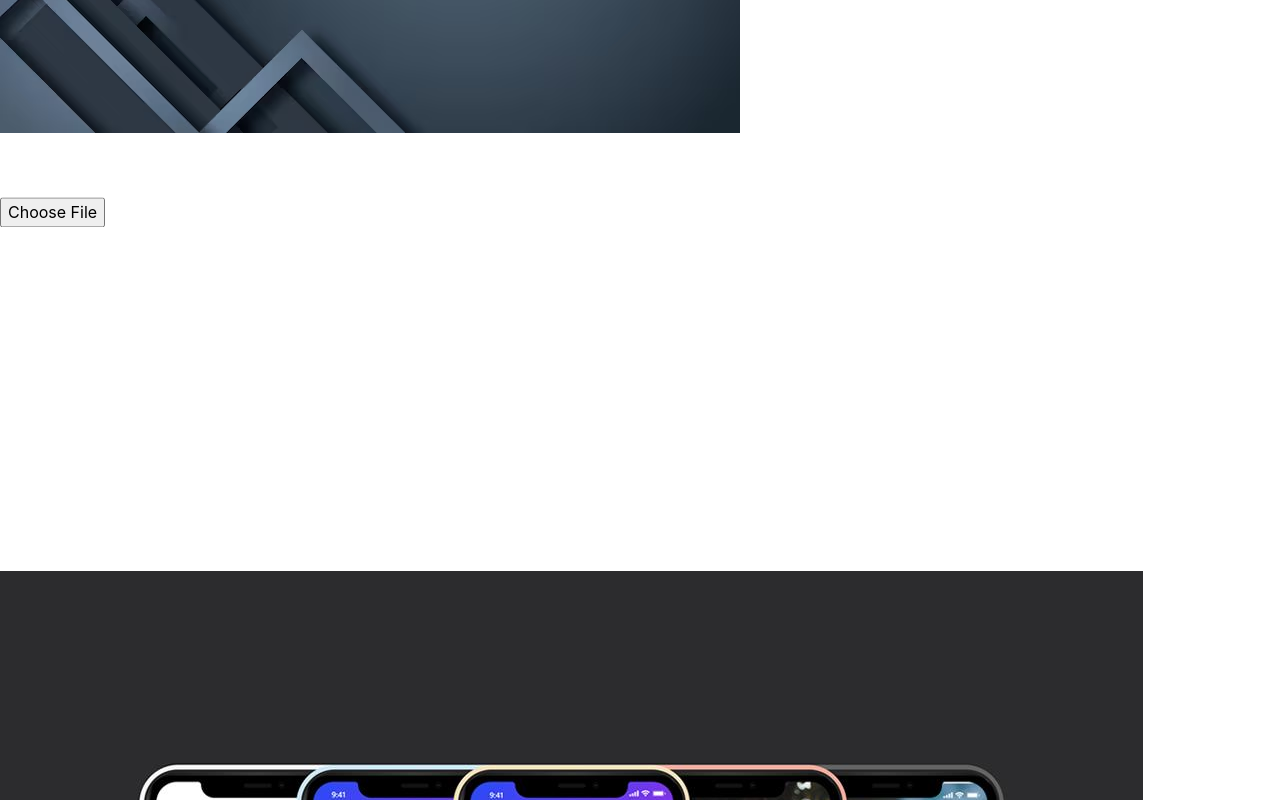
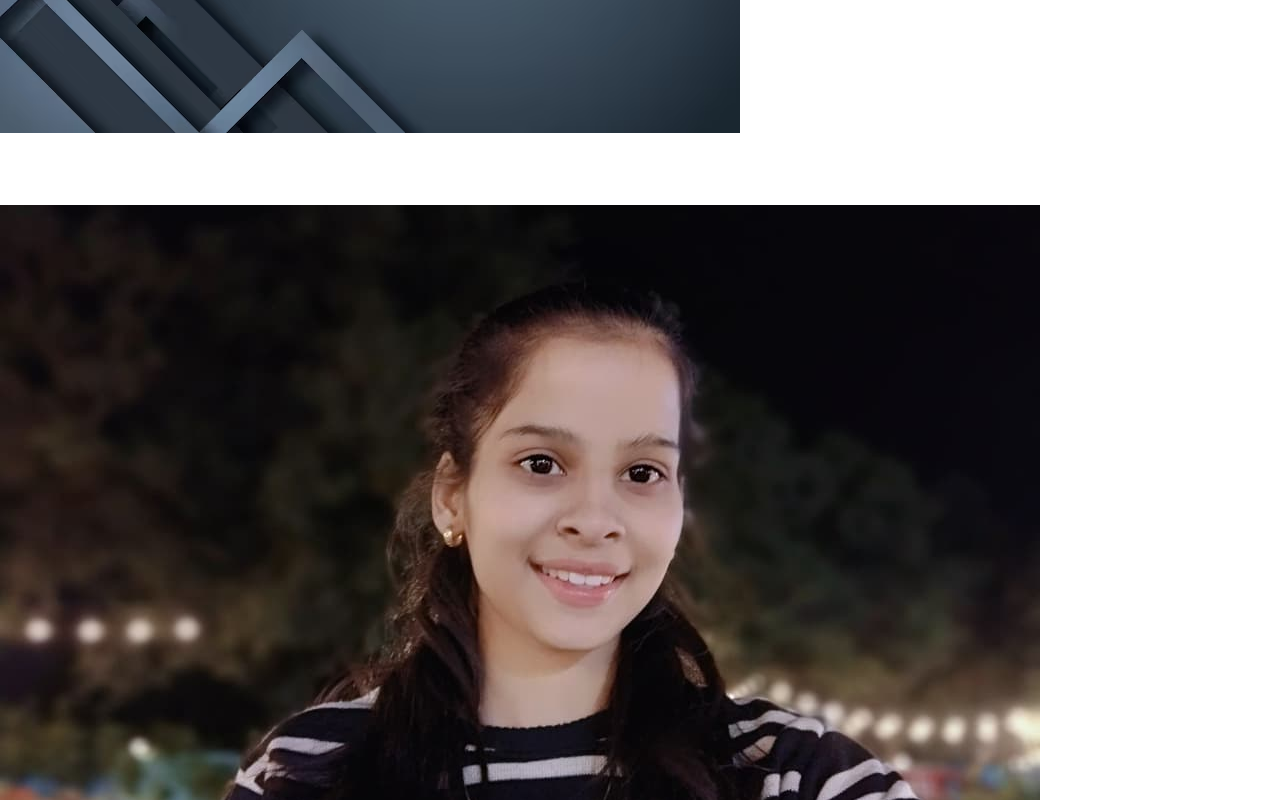
Before and after one commit to cse23shreyajain-netizen/my-portfolio, a React (Vite) app: page / in a window 1280 px wide. Shown: the part 360-1160 px from the top of the page. Built offline with nearby package versions, Linux system fonts and the light colour scheme.

Commit message:
updated hero section

```diff
--- a/src/components/Contact.jsx
+++ b/src/components/Contact.jsx
@@ -4,72 +4,42 @@ const Contact = () => {
   return (
     <section
       id="contact"
-      className="min-h-screen flex flex-col items-center justify-center px-6 py-20 text-center"
+      className="min-h-screen flex items-center justify-center px-6 text-center"
     >
 
-      {/* Heading */}
-      <motion.h2
+      <motion.div
         initial={{ opacity: 0, y: 40 }}
         whileInView={{ opacity: 1, y: 0 }}
         transition={{ duration: 0.6 }}
-        className="text-4xl font-bold mb-12 bg-gradient-to-r from-blue-400 to-purple-400 bg-clip-text text-transparent"
+        className="bg-white/10 backdrop-blur-lg border border-white/20 rounded-2xl p-10 max-w-xl w-full shadow-lg"
       >
-        Get in Touch
-      </motion.h2>
 
-      {/* Container */}
-      <div className="max-w-4xl w-full grid gap-6">
+        <h2 className="text-3xl font-bold mb-6">Get in Touch</h2>
 
-        {/* Email */}
-        <motion.div
-          whileHover={{ scale: 1.05 }}
-          className="bg-white/10 backdrop-blur-lg border border-white/20 rounded-2xl p-8 shadow-lg transition hover:shadow-[0_0_25px_rgba(59,130,246,0.5)]"
-        >
-          <p className="text-gray-400 mb-2">📧 Email</p>
-          <p className="text-2xl font-semibold text-white">
-            shreyajain.dev12@gmail.com
-          </p>
-        </motion.div>
+        <div className="space-y-4 text-gray-300">
 
-        {/* Phone */}
-        <motion.div
-          whileHover={{ scale: 1.05 }}
-          className="bg-white/10 backdrop-blur-lg border border-white/20 rounded-2xl p-8 shadow-lg transition hover:shadow-[0_0_25px_rgba(236,72,153,0.5)]"
-        >
-          <p className="text-gray-400 mb-2">📱 Phone</p>
-          <p className="text-2xl font-semibold text-white">
-            +91 8839357130
-          </p>
-        </motion.div>
+          <p>Email: your@email.com</p>
+          <p>Phone: +91-XXXXXXXXXX</p>
 
-        {/* Links */}
-        <div className="grid md:grid-cols-2 gap-6">
-
-          {/* LinkedIn */}
-          <motion.a
+          <a
             href="https://www.linkedin.com/in/shreya-jain-b041903b3/"
             target="_blank"
-            rel="noopener noreferrer"
-            whileHover={{ scale: 1.05 }}
-            className="bg-white/10 backdrop-blur-lg border border-white/20 rounded-2xl p-8 text-xl font-medium transition hover:bg-blue-500/20 hover:shadow-[0_0_25px_rgba(59,130,246,0.5)]"
+            className="block hover:text-blue-400"
           >
-            🔗 LinkedIn Profile
-          </motion.a>
+            LinkedIn Profile
+          </a>
 
-          {/* GitHub */}
-          <motion.a
+          <a
             href="https://github.com/cse23shreyajain-netizen"
             target="_blank"
-            rel="noopener noreferrer"
-            whileHover={{ scale: 1.05 }}
-            className="bg-white/10 backdrop-blur-lg border border-white/20 rounded-2xl p-8 text-xl font-medium transition hover:bg-gray-500/20 hover:shadow-[0_0_25px_rgba(255,255,255,0.3)]"
+            className="block hover:text-blue-400"
           >
-            💻 GitHub Profile
-          </motion.a>
+            GitHub Profile
+          </a>
 
         </div>
 
-      </div>
+      </motion.div>
 
     </section>
   );
--- a/src/components/Hero.jsx
+++ b/src/components/Hero.jsx
@@ -1,78 +1,70 @@
 import { motion } from "framer-motion";
-import { useState, useRef, useEffect } from "react";
 
 const Hero = () => {
-  const [image, setImage] = useState(null);
-  const fileInputRef = useRef();
+  return (
+    <section
+      id="home"
+      className="min-h-screen flex items-center justify-center text-center px-6"
+    >
 
-  useEffect(() => {
-    const savedImage = localStorage.getItem("profileImage");
-    if (savedImage) setImage(savedImage);
-  }, []);
+      <div className="max-w-3xl mx-auto">
 
-  const handleImageChange = (e) => {
-    const file = e.target.files[0];
-    if (file) {
-      const reader = new FileReader();
-      reader.onloadend = () => {
-        setImage(reader.result);
-        localStorage.setItem("profileImage", reader.result);
-      };
-      reader.readAsDataURL(file);
-    }
-  };
+        {/* PROFILE IMAGE */}
+        <motion.div
+          initial={{ opacity: 0, scale: 0.8 }}
+          animate={{ opacity: 1, scale: 1 }}
+          transition={{ duration: 0.6 }}
+          className="flex justify-center mb-6"
+        >
+          <img
+            src="/profile.jpg"
+            alt="profile"
+            className="w-36 h-36 md:w-44 md:h-44 rounded-full object-cover border-4 border-white/30 shadow-xl hover:scale-105 transition"
+          />
+        </motion.div>
 
-  return (
-    <section id="home" className="min-h-screen flex flex-col items-center justify-center text-center px-4 float">
-
-      {/* Profile */}
-      <div
-        onClick={() => fileInputRef.current.click()}
-        className="w-40 h-40 rounded-full border-2 border-white/30 mb-6 overflow-hidden cursor-pointer hover:scale-105 transition bg-white/10 flex items-center justify-center"
+        {/* HEADING */}
+        <motion.h1
+          initial={{ opacity: 0, y: 30 }}
+          animate={{ opacity: 1, y: 0 }}
+          transition={{ duration: 0.6 }}
+          className="text-3xl md:text-5xl font-bold mb-4"
         >
-        {image ? (
-          <img src={image} className="w-full h-full object-cover" />
-        ) : (
-          <span className="text-gray-400">Upload Photo</span>
-        )}
-      </div>
-
-      <input
-        type="file"
-        ref={fileInputRef}
-        onChange={handleImageChange}
-        className="hidden"
-      />
-
-      {/* Heading */}
-      <motion.h1
-        initial={{ opacity: 0, y: -40 }}
-        animate={{ opacity: 1, y: 0 }}
-        className="text-5xl md:text-7xl font-bold mb-6"
-      >
-        Hi, I am <span className="text-blue-400">Shreya</span>
+          Hi, I am{" "}
+          <span className="bg-gradient-to-r from-blue-400 to-purple-400 bg-clip-text text-transparent">
+            Shreya
+          </span>
         </motion.h1>
 
-      {/* 🔥 STRONG FULL STACK DESCRIPTION */}
-      <p className="max-w-3xl text-gray-300 mb-8 leading-relaxed text-lg">
+        {/* DESCRIPTION */}
+        <motion.p
+          initial={{ opacity: 0, y: 30 }}
+          animate={{ opacity: 1, y: 0 }}
+          transition={{ delay: 0.2, duration: 0.6 }}
+          className="text-gray-300 text-sm md:text-lg leading-relaxed mb-8"
+        >
           I am a Full Stack Web Developer specializing in building modern,
           scalable, and user-friendly applications. I work across both frontend
           and backend using technologies like React.js, Node.js, Express.js, and
-        MongoDB. I focus on creating clean UI/UX designs, responsive interfaces,
-        and efficient backend systems with REST APIs and authentication. My goal
-        is to deliver high-performance web applications with seamless user
-        experience and strong architecture.
-      </p>
+          MongoDB. I focus on creating clean UI/UX designs, responsive
+          interfaces, and efficient backend systems with REST APIs and
+          authentication. My goal is to deliver high-performance web
+          applications with seamless user experience and strong architecture.
+        </motion.p>
 
-      {/* 🔥 DOWNLOAD RESUME */}
-      <a
+        {/* BUTTON */}
+        <motion.a
           href="/resume.pdf"
           download
-        className="px-6 py-3 rounded-full bg-gradient-to-r from-cyan-400 to-pink-400 text-black font-medium hover:scale-105 transition"
+          initial={{ opacity: 0, y: 30 }}
+          animate={{ opacity: 1, y: 0 }}
+          transition={{ delay: 0.3, duration: 0.6 }}
+          className="inline-block px-6 py-3 rounded-full bg-gradient-to-r from-cyan-400 to-pink-400 text-black font-medium hover:scale-105 transition"
         >
           Download Resume
-      </a>
+        </motion.a>
 
+      </div>
     </section>
   );
 };
--- a/src/components/Navbar.jsx
+++ b/src/components/Navbar.jsx
@@ -1,19 +1,44 @@
+import { useState } from "react";
+
 const Navbar = () => {
+  const [open, setOpen] = useState(false);
+
   return (
-    <div className="fixed top-0 w-full z-50 px-6 py-4">
-      <div className="flex justify-between items-center bg-white/5 backdrop-blur-xl border border-white/10 rounded-xl px-6 py-3 shadow-lg hover:shadow-[0_0_20px_rgba(59,130,246,0.3)] transition">
+    <nav className="fixed top-4 left-0 w-full flex justify-center z-50 px-4">
 
-        <h1 className="font-semibold text-lg">Shreya.dev</h1>
+      <div className="w-full max-w-6xl bg-white/10 backdrop-blur-lg border border-white/20 rounded-full px-6 py-3 flex items-center justify-between">
 
-        <div className="flex gap-6 text-sm">
+        {/* Logo */}
+        <h1 className="font-bold text-lg">shreya.dev</h1>
+
+        {/* Desktop */}
+        <div className="hidden md:flex gap-6 text-sm">
           <a href="#home" className="hover:text-blue-400">Home</a>
           <a href="#projects" className="hover:text-blue-400">Projects</a>
           <a href="#skills" className="hover:text-blue-400">Skills</a>
           <a href="#contact" className="hover:text-blue-400">Contact</a>
         </div>
 
+        {/* Mobile Button */}
+        <button
+          onClick={() => setOpen(!open)}
+          className="md:hidden text-xl"
+        >
+          ☰
+        </button>
       </div>
-    </div>
+
+      {/* Mobile Menu */}
+      {open && (
+        <div className="absolute top-20 w-[90%] bg-black/80 backdrop-blur-lg rounded-xl p-6 flex flex-col gap-4 text-center md:hidden">
+          <a href="#home">Home</a>
+          <a href="#projects">Projects</a>
+          <a href="#skills">Skills</a>
+          <a href="#contact">Contact</a>
+        </div>
+      )}
+
+    </nav>
   );
 };
 
```
Also changed, not shown: public/profile.jpg (added). Lines whose indentation alone changed are shown as unchanged.
